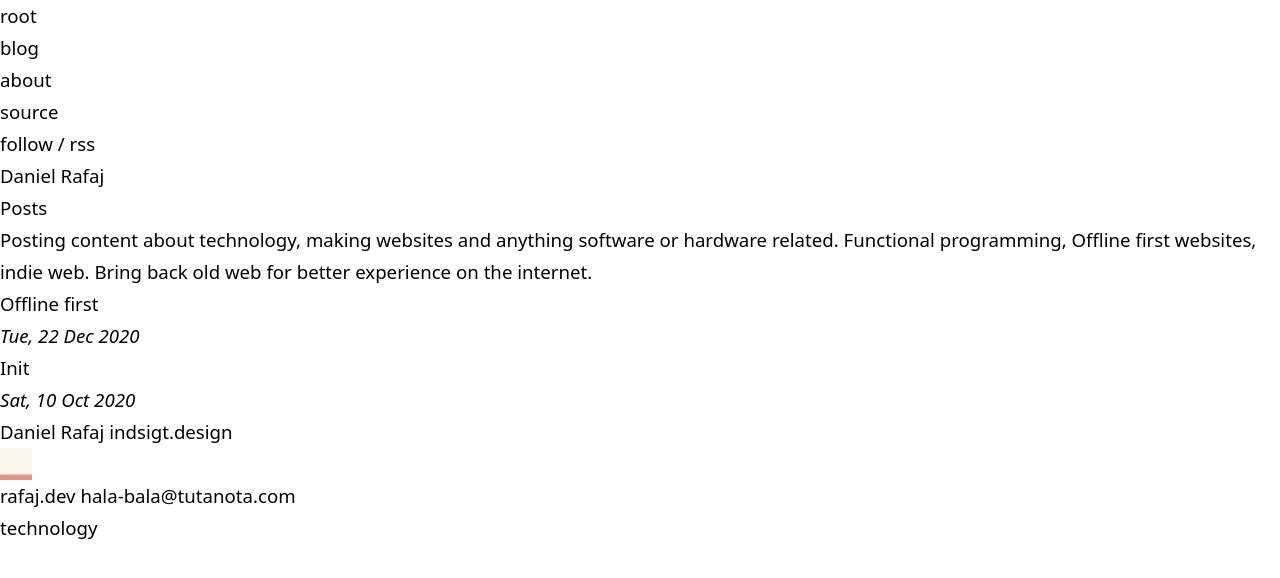
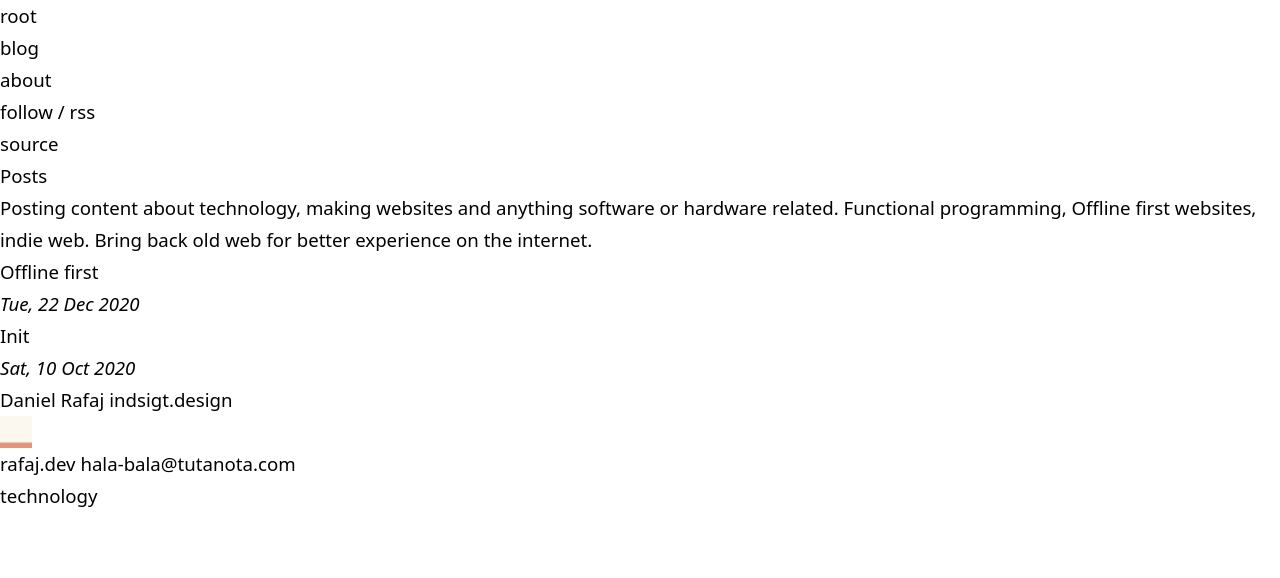
Before and after one commit to danielstaleiny/rafaj.dev, an Eleventy site: page src/index.njk in a window 1280 px wide. Built offline with nearby package versions, Linux system fonts and the light colour scheme; Eleventy itself is replaced by a stand-in of ours; files that its build step writes are made by us from their sources.

Commit message:
remove link to portfolio

```diff
--- a/src/_includes/partials/header.njk
+++ b/src/_includes/partials/header.njk
@@ -6,13 +6,13 @@
         <li><a {% if page.url == '/a/' %}class="btn btn-active" aria-current="page"{% else %}class="btn"{% endif %} href="/a">about</a></li>
         <!-- <li><a {% if page.url == '/c/' %}class="btn btn-active" aria-current="page"{% else %}class="btn"{% endif %} href="/c">curation</a></li>
              <li><a {% if page.url == '/p/' %}class="btn btn-active" aria-current="page"{% else %}class="btn"{% endif %} href="/p">photos</a></li> -->
-        <li><a class="btn" href="https://github.com/danielstaleiny/rafaj.dev" target="_blank" >source</a></li>
         <li class="flex-1">
           <a class="btn pr-0" href="/feed.json">follow</a>
           <span>/</span>
           <a class="btn pl-0" href="/feed.xml">rss</a>
         </li>
-        <li><h1><a class="p-name site-title no-underline border-none" href="https://daniel.rafaj.dev" rel="me">Daniel Rafaj</a></h1></li>
+        <li><a class="btn" href="https://github.com/danielstaleiny/rafaj.dev" target="_blank" >source</a></li>
+        <!-- <li><h1><a class="p-name site-title no-underline border-none" href="https://daniel.rafaj.dev" rel="me">Daniel Rafaj</a></h1></li> -->
     </ul>
     </div>
   </header>
```
